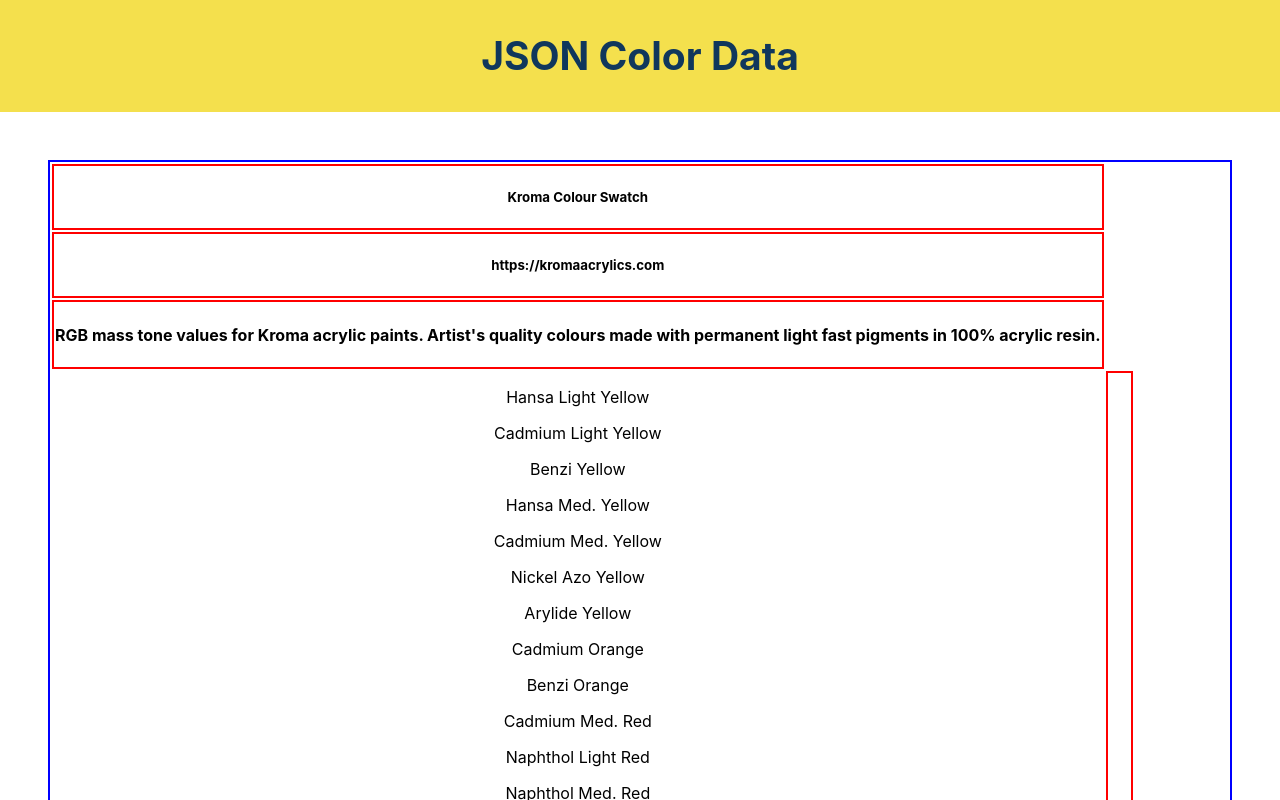
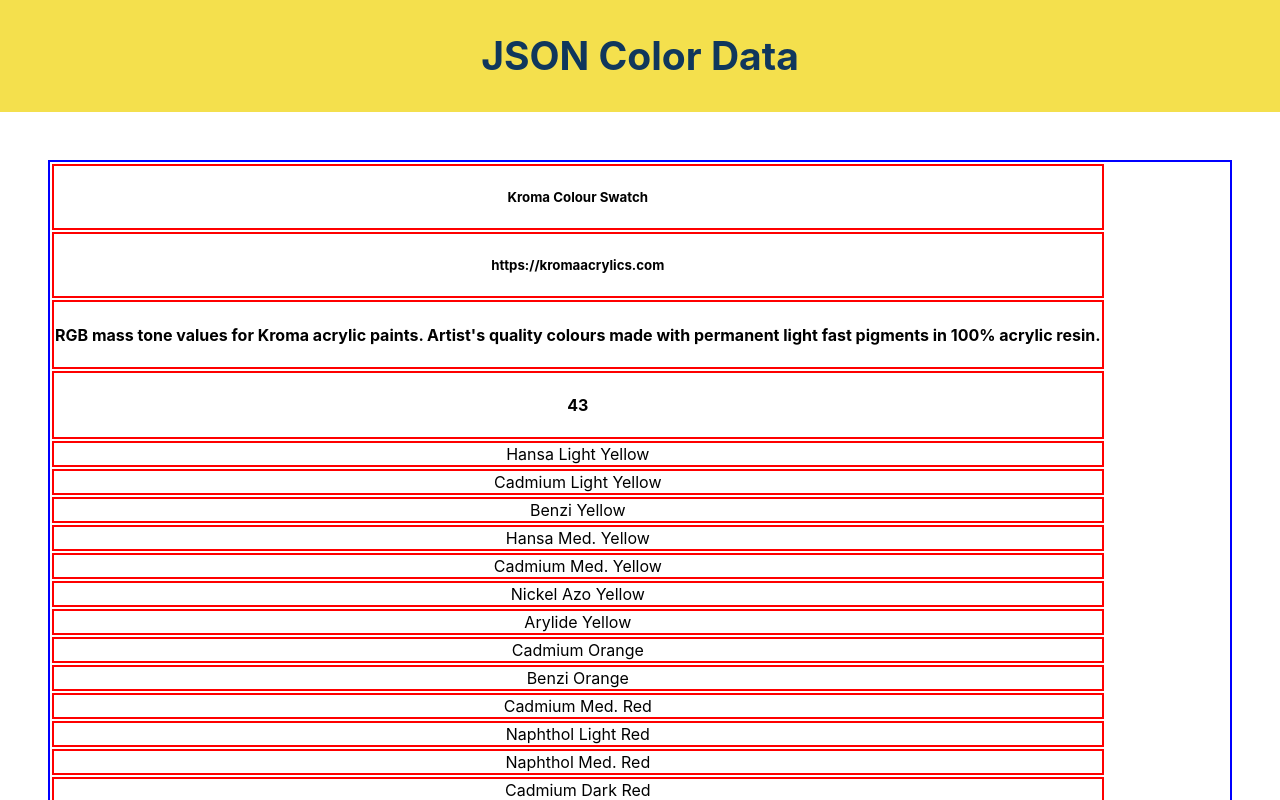
Before and after one commit to bitbangr/load-json-data, a React (Create React App) app: page / in a window 1280 px wide. Shown: the top 800 px of the page. Built offline with nearby package versions, Linux system fonts and the light colour scheme.

Commit message:
incremental display update

```diff
--- a/src/Colors.js
+++ b/src/Colors.js
@@ -55,15 +55,16 @@ const Color = ({ col_name, url, description, colors }) => {
           </td>
         </tr>
         <tr>
+          <td>
+            <h4>{colors.length}</h4>
+          </td>
+        </tr>
         {colors.map((sub, subindex) =>
-                    <p key={subindex}>{sub.name}</p>)
+              <tr>  <td key={subindex}>{sub.name}</td>
+              </tr>)
         }
 
-          <td>
-            <h4>{colors.length}</h4>
 
-          </td>
-        </tr>
       </tbody>
     </table>
   );
```
